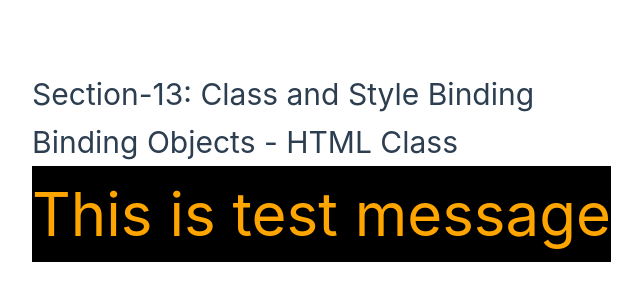
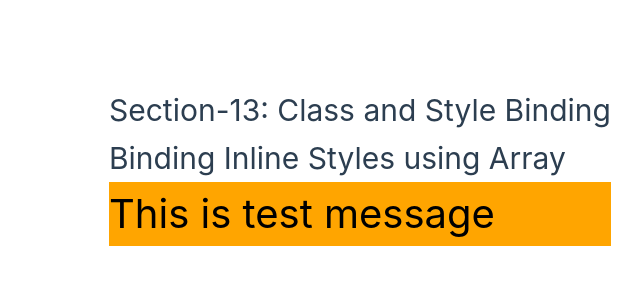
Before and after one commit to cbappi/Vue_JS_1st, a Vue app: page / in a window 1280 px wide. Shown: the part 234-534 px from the top of the page, without its empty margins (29-671 px from the left). Built offline with nearby package versions, Linux system fonts and the light colour scheme.

Commit message:
Binding inline style using  array

```diff
--- a/src/App.vue
+++ b/src/App.vue
@@ -5,7 +5,7 @@
   <h1>{{obj.title2}}</h1><br>
 
 <div class = "static"
-:style = "inlineStyle">
+:style = "[isActive, hasError]">
   This is test message
 </div>
 
@@ -13,18 +13,14 @@
 
 <script setup>
 
-  import {reactive} from 'vue';
+  import {ref, reactive} from 'vue';
 
   let obj = reactive({
         title1: "Section-13: Class and Style Binding",
-        title2: "Binding Objects - HTML Class",
-
-      })
-  let inlineStyle = reactive({
-        color:'orange',
-        fontSize:'60px',
-        backgroundColor:'black',
+        title2: "Binding Inline Styles using Array",
 
       })
 
+  const isActive = ref('font-size: 40px');
+  const hasError = ref('color: black;background-color:orange');
 </script>
```
